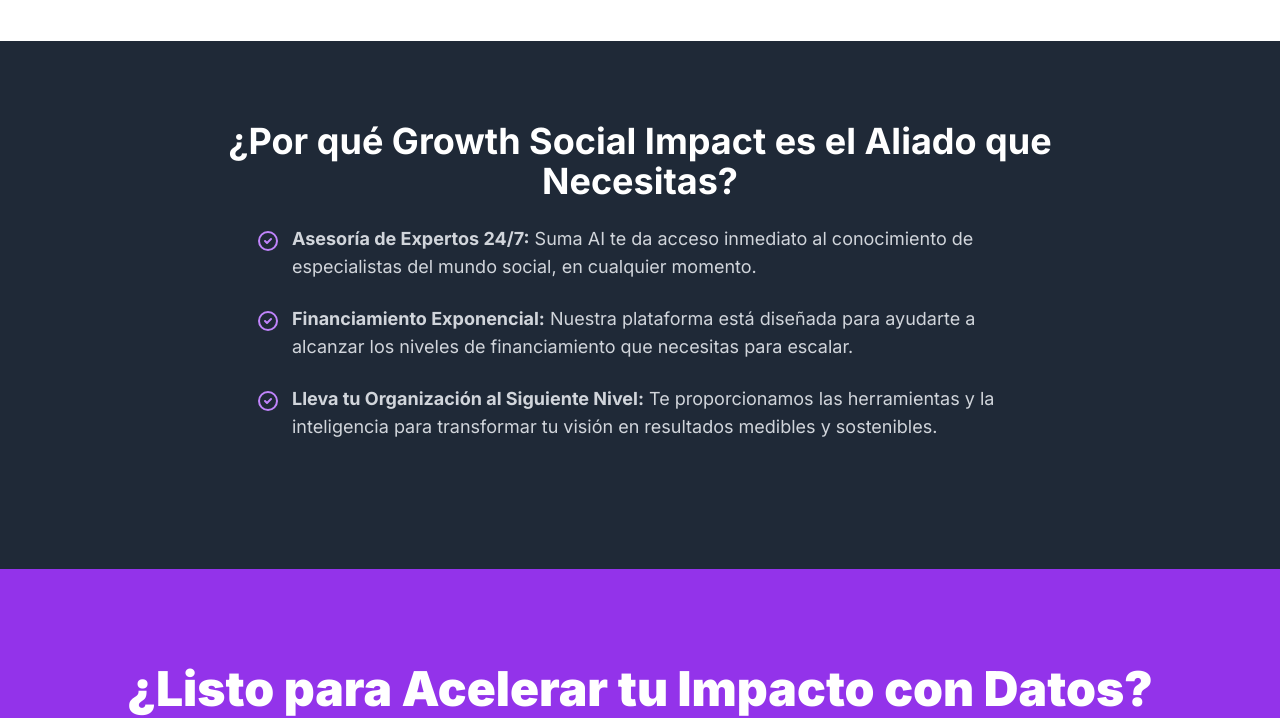
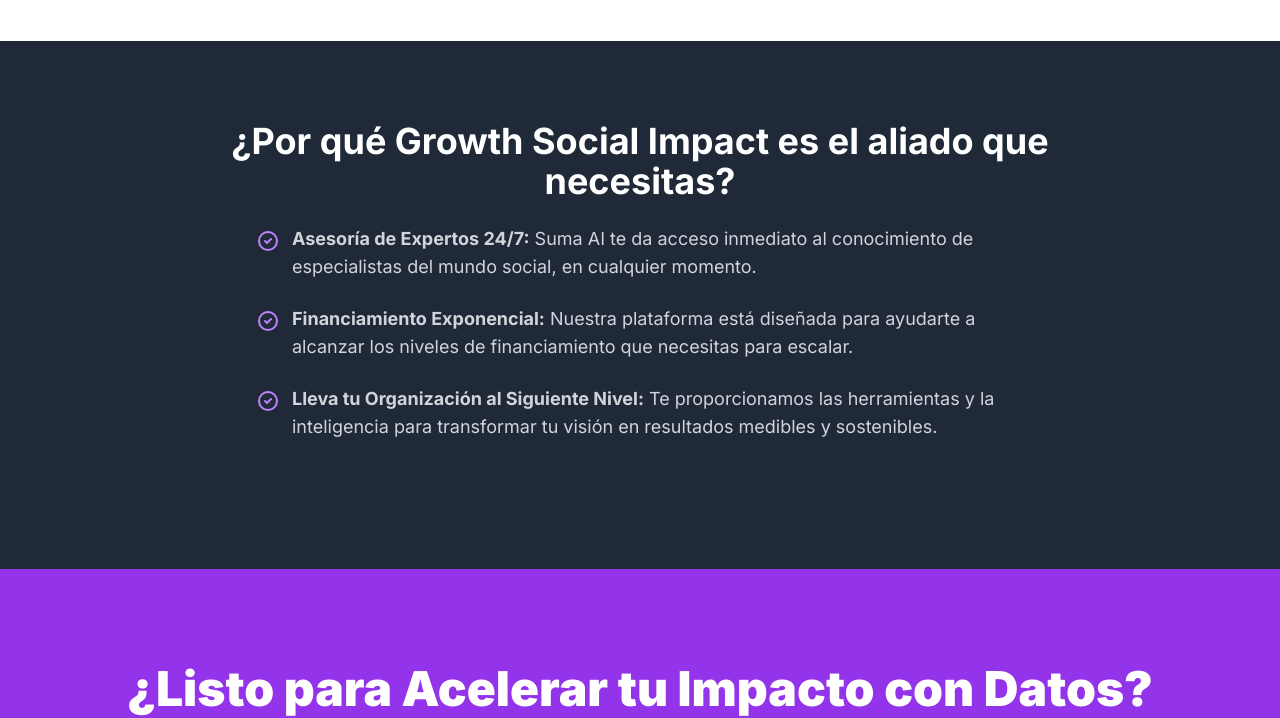
Before and after one commit to edspohr/suma-ai, a plain HTML site: page index.html in a window 1280 px wide. Shown: the part 3040-3758 px from the top of the page. Drawn offline with nearby package versions, Linux system fonts and the light colour scheme.

Commit message:
Update index.html

```diff
--- a/index.html
+++ b/index.html
@@ -187,7 +187,7 @@
         <!-- Sección de Credibilidad/Confianza -->
         <section id="credibilidad" class="py-20 bg-gray-800 text-white">
             <div class="container mx-auto px-6 text-center max-w-4xl">
-                <h2 class="text-3xl md:text-4xl font-bold mb-6">¿Por qué Growth Social Impact es el Aliado que Necesitas?</h2>
+                <h2 class="text-3xl md:text-4xl font-bold mb-6">¿Por qué Growth Social Impact es el aliado que necesitas?</h2>
                     <ul class="space-y-6 text-lg text-gray-300 inline-block text-left max-w-3xl mx-auto mb-12">
                         <li class="flex items-start">
                             <svg class="w-6 h-6 text-purple-400 mr-3 mt-1 flex-shrink-0" fill="none" stroke="currentColor" viewBox="0 0 24 24" xmlns="http://www.w3.org/2000/svg"><path stroke-linecap="round" stroke-linejoin="round" stroke-width="2" d="M9 12l2 2 4-4m6 2a9 9 0 11-18 0 9 9 0 0118 0z"></path></svg>
```
